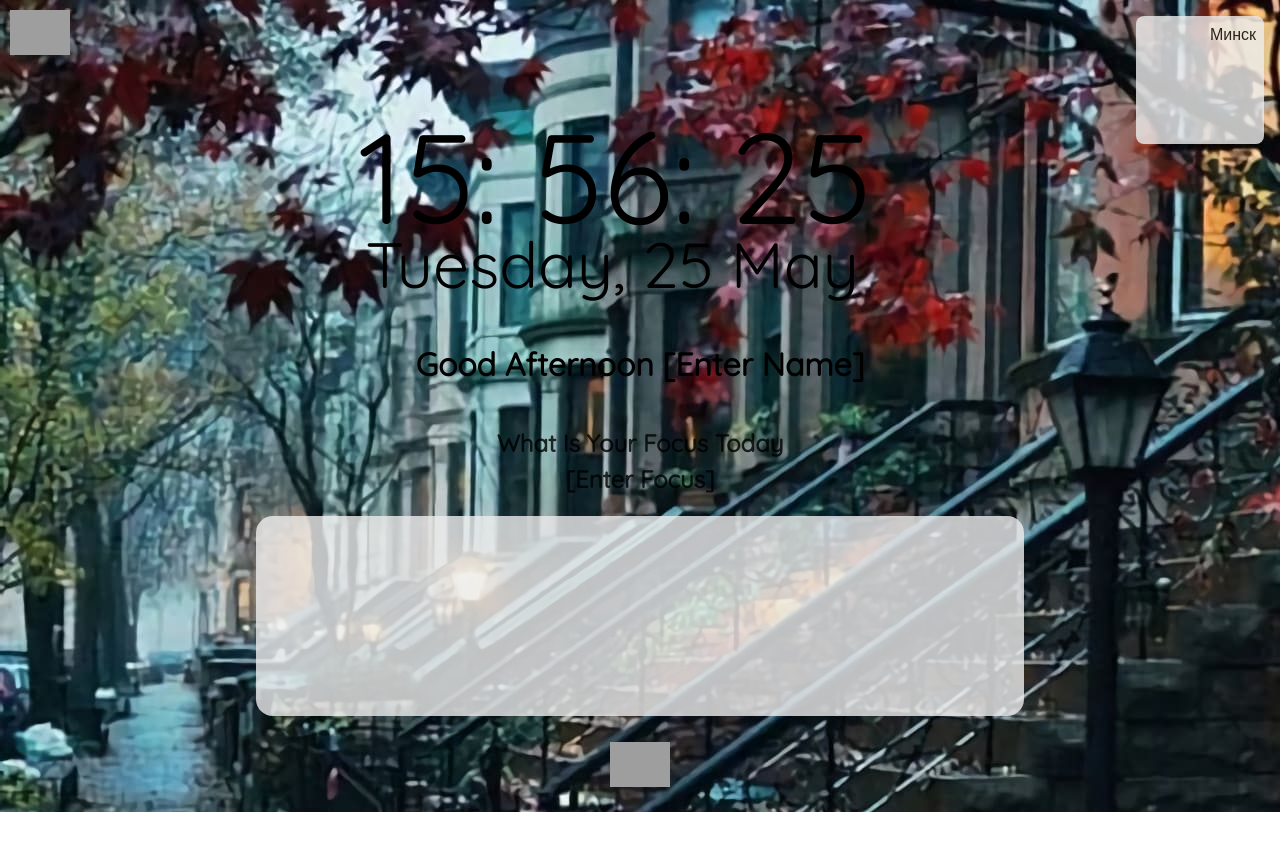
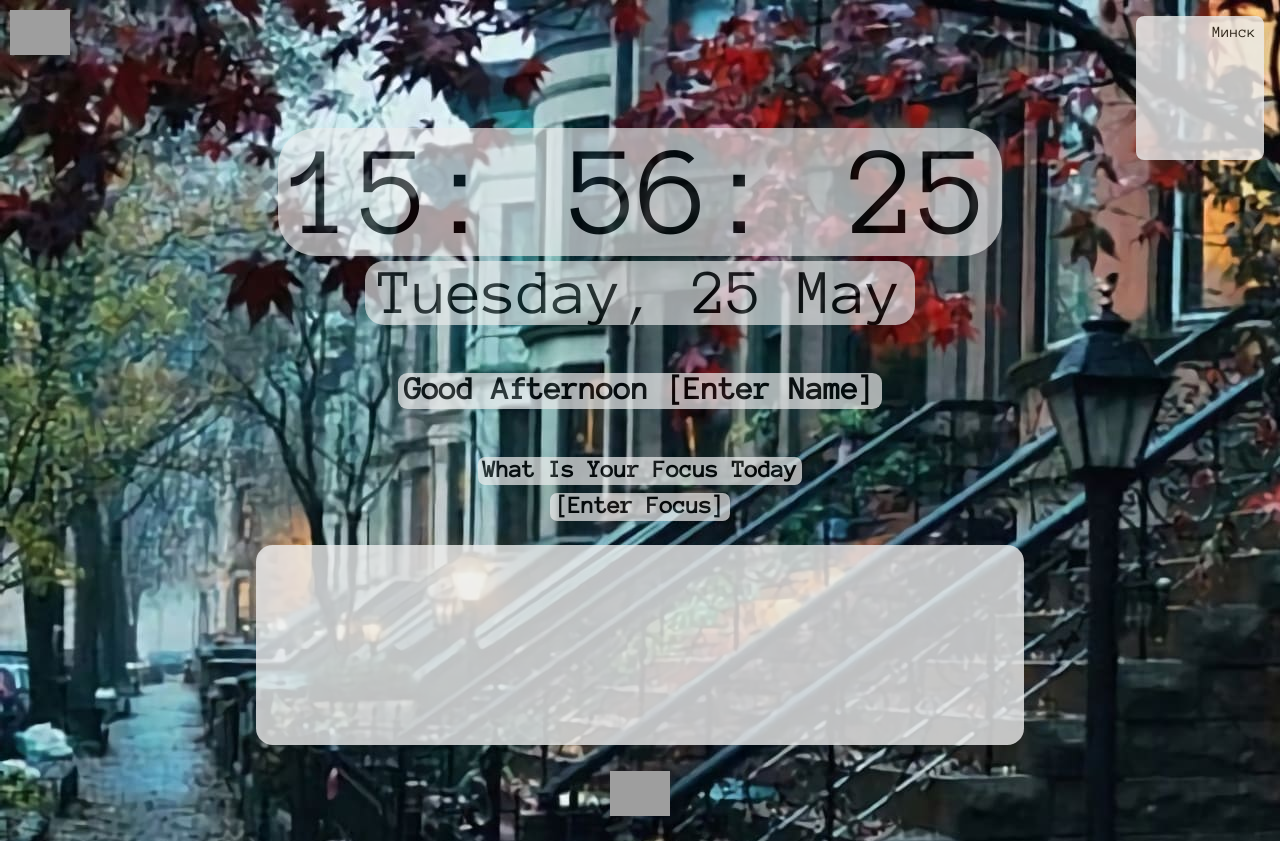
Before and after one commit to liquidgoo/RPI, a plain HTML site: page momentum/index.html in a window 1280 px wide. Before the commit the page ends 812 px from the top, so only its background shows below. Drawn offline with Linux system fonts and the light colour scheme; no server answers; grey boxes are pictures that could not be loaded.

Commit message:
grey background

```diff
--- a/momentum/index.html
+++ b/momentum/index.html
@@ -7,7 +7,7 @@
     <link rel="stylesheet" href="owfont-regular.css">
     <link rel="stylesheet" href="style.css">
     <link rel="preconnect" href="https://fonts.gstatic.com">
-    <link href="https://fonts.googleapis.com/css2?family=Quicksand&display=swap" rel="stylesheet">
+<link href="https://fonts.googleapis.com/css2?family=Anonymous+Pro&display=swap" rel="stylesheet">
     <title>Welcome</title>
 </head>
 
--- a/momentum/main.js
+++ b/momentum/main.js
@@ -128,16 +128,12 @@ function setBgGreet() {
 
     if (hour < 6) {
         greeting.textContent = "Good Night";
-        document.body.style.color = 'white';
     } else if (hour < 12) {
         greeting.textContent = "Good Morning";
-        document.body.style.color = 'black';
     } else if (hour < 18) {
         greeting.textContent = "Good Afternoon";
-        document.body.style.color = 'black';
     } else {
         greeting.textContent = "Good Evening";
-        document.body.style.color = 'white';
     }
 
     setTimeout(function() {nextBg.disabled = false;}, 1000);
--- a/momentum/style.css
+++ b/momentum/style.css
@@ -5,7 +5,7 @@
 }
 
 body {
-    font-family: 'Quicksand', sans-serif;
+    font-family: 'Anonymous Pro', monospace;
     color: black;
     transition: background-image 1s ease-in-out;
     height: 100vh;
@@ -73,7 +73,7 @@ button:active{
     padding: 0.5rem;
     border-radius: 0.5em;
     width: 8rem;
-    height: 8rem;
+    height: 9rem;
 }
 
 
@@ -89,29 +89,54 @@ button:active{
 #datetime-wrapper {
     font-size: 8rem;
     line-height: 4rem;
-    text-align: left;
+    color: black;
+    flex-direction: column;
 }
-#time-wrapper {
-    width: 35.3rem;
+#time
+{
+    opacity: 0.65;
+    background-color: #eee;
+    padding-left: 0.1em;
+    padding-right: 0.1em;
+    border-radius: 0.3em;
+}
+#date {
+
+    font-size: 4rem;
+    opacity: 0.65;
+    padding-left: 0.2em;
+    padding-right: 0.2em;
+    background-color: #eee;
+    border-radius: 0.3em;
 }
 #date-wrapper {
-    margin-left: 0.5rem;
+
+    margin-top: 1rem;
 }
 
-#date {
-    font-size: 4rem;
-}
 
 h1 {
     margin-top: 3rem;
     margin-bottom: 3rem;
     height: 36px;
+
+    opacity: 0.7;
+    padding-left: 0.2em;
+    padding-right: 0.2em;
+    background-color: #eee;
+    border-radius: 0.3em;
 }
 
 h2 {
     margin-bottom: 0.5rem;
     opacity: 0.8;
     height: 28px;
+
+    opacity: 0.7;
+    padding-left: 0.2em;
+    padding-right: 0.2em;
+    background-color: #eee;
+    border-radius: 0.3em;
 }
 
 #focus-wrapper {
@@ -160,7 +185,7 @@ figcaption {
         margin-left: 0.5rem;
     }
     #time {
-        font-size: 4rem;
+        font-size: 3rem;
     }
     #date {
         font-size: 2rem;
```
